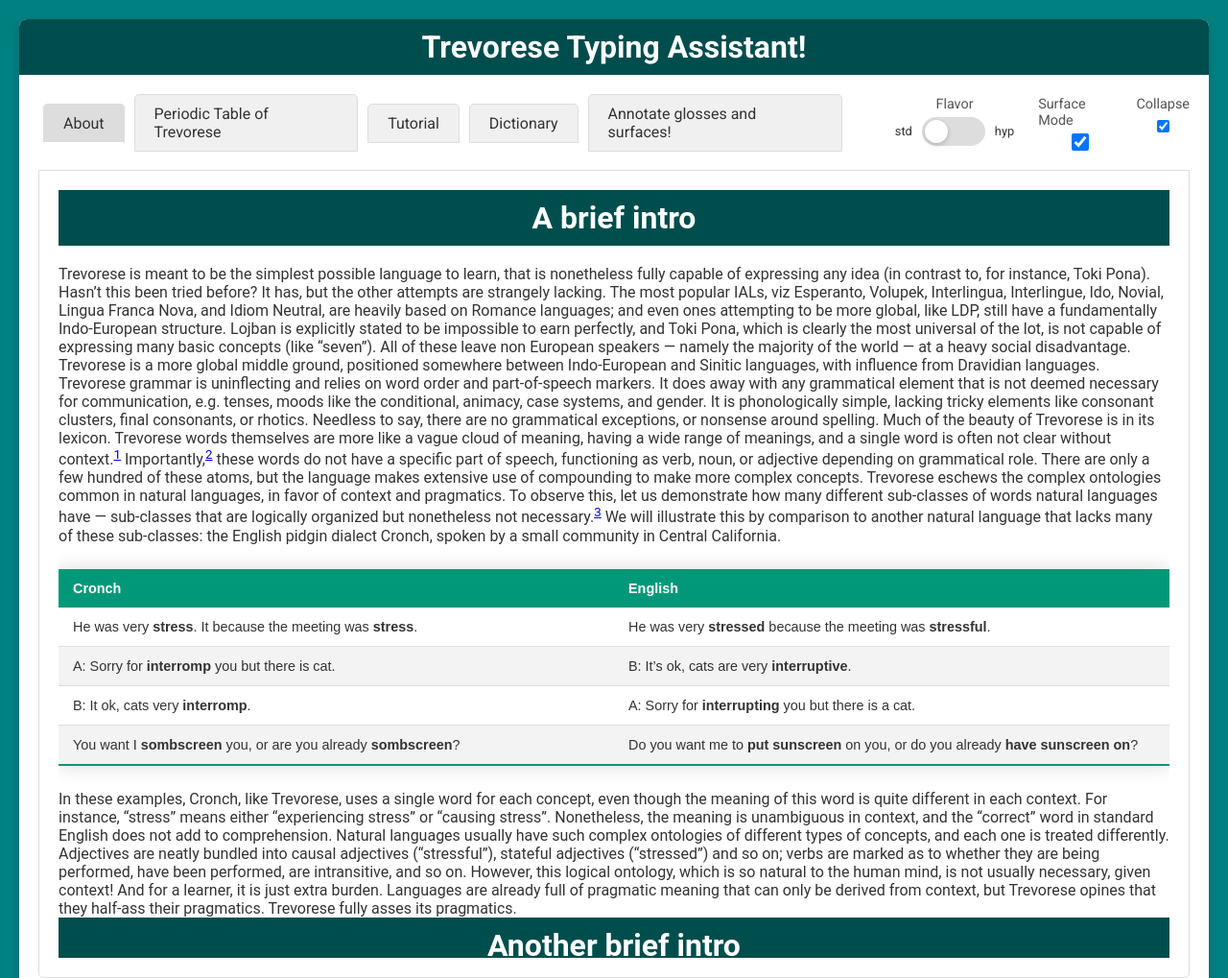
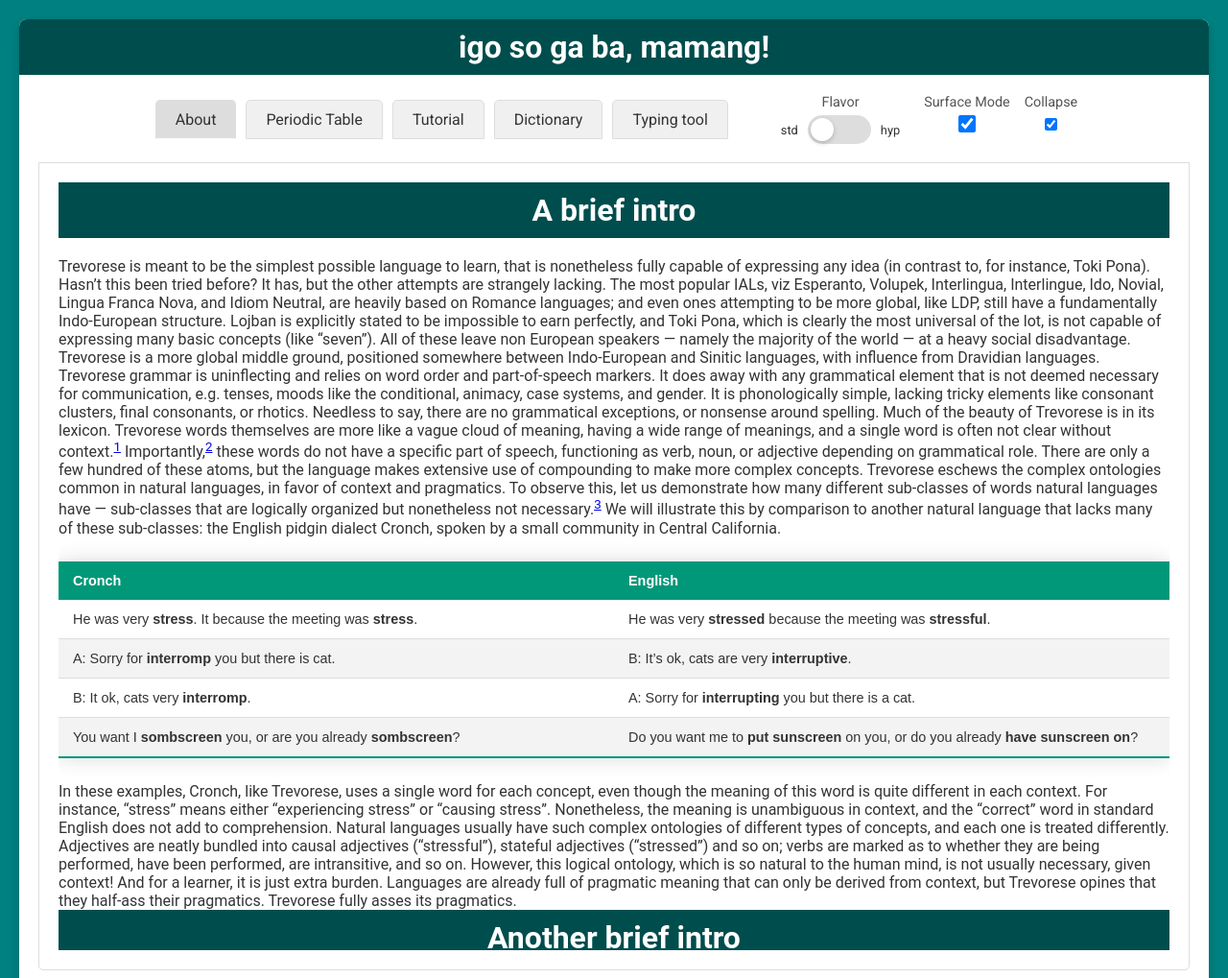
Before and after one commit to icaswell/trevorese, a plain HTML site: page www/index.html in a window 1280 px wide. Shown: the top 1019 px of the page at 96% size. Drawn offline with Linux system fonts and the light colour scheme.

Commit message:
clean up

```diff
--- a/www/index.html
+++ b/www/index.html
@@ -4,21 +4,21 @@
     <meta charset="UTF-8">
     <meta name="viewport" content="width=device-width, initial-scale=1.0">
     <link rel="shortcut icon" href="/favicon.png" type="image/png">
-    <title>Trevorese Typing Assistant!</title>
+    <title>Trevorese!</title>
     <link href="https://fonts.googleapis.com/css2?family=Roboto:wght@400;700&display=swap" rel="stylesheet">
     <link rel="stylesheet" href="styles.css">
 </head>
 <body>
 
 <div class="container">
-    <h1>Trevorese Typing Assistant!</h1>
+    <h1>igo so ga ba, mamang!</h1>
 
     <div class="tabs">
         <div class="tab active" data-tab="about">About</div>
-        <div class="tab" data-tab="periodic-table">Periodic Table of Trevorese</div>
+        <div class="tab" data-tab="periodic-table">Periodic Table</div>
         <div class="tab" data-tab="tutorial">Tutorial</div>
         <div class="tab" data-tab="dictionary">Dictionary</div>
-        <div class="tab" data-tab="gloss-to-surface">Annotate glosses and surfaces!</div>
+        <div class="tab" data-tab="gloss-to-surface">Typing tool</div>
 
         <div class="slider-container">
             <div class="slider-wrapper">
```
